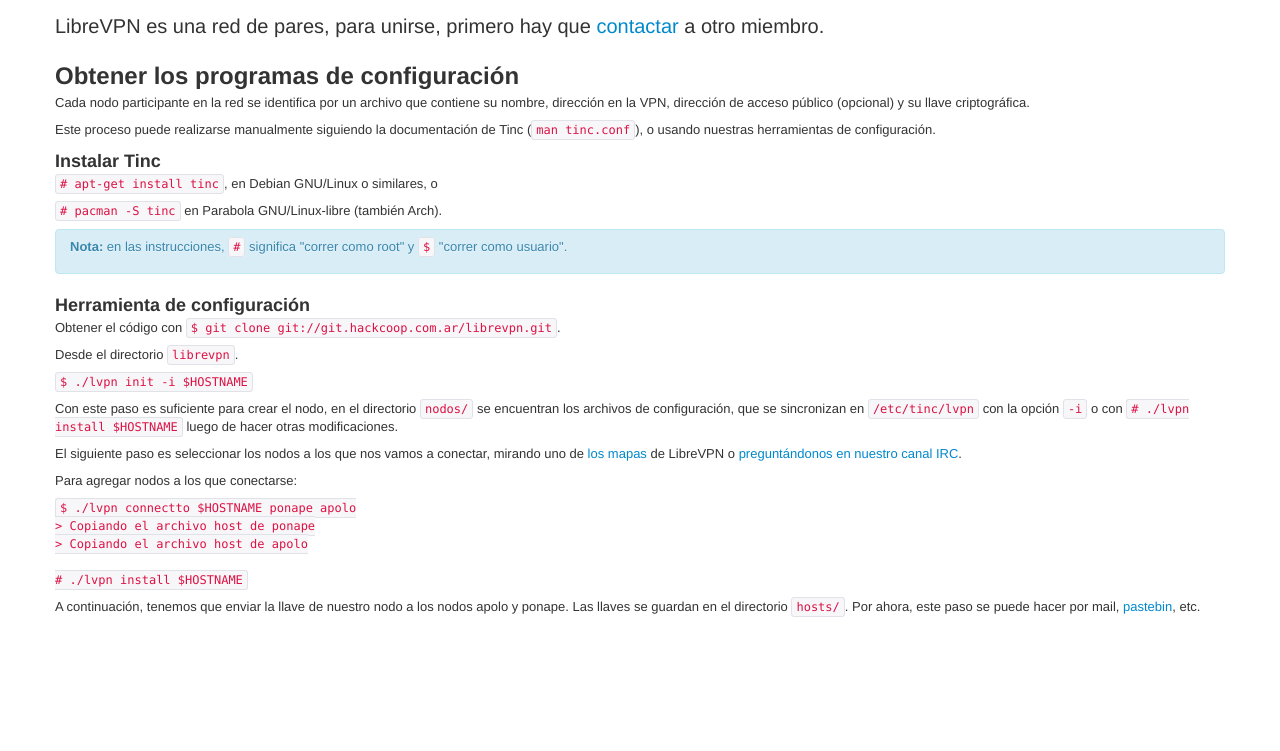
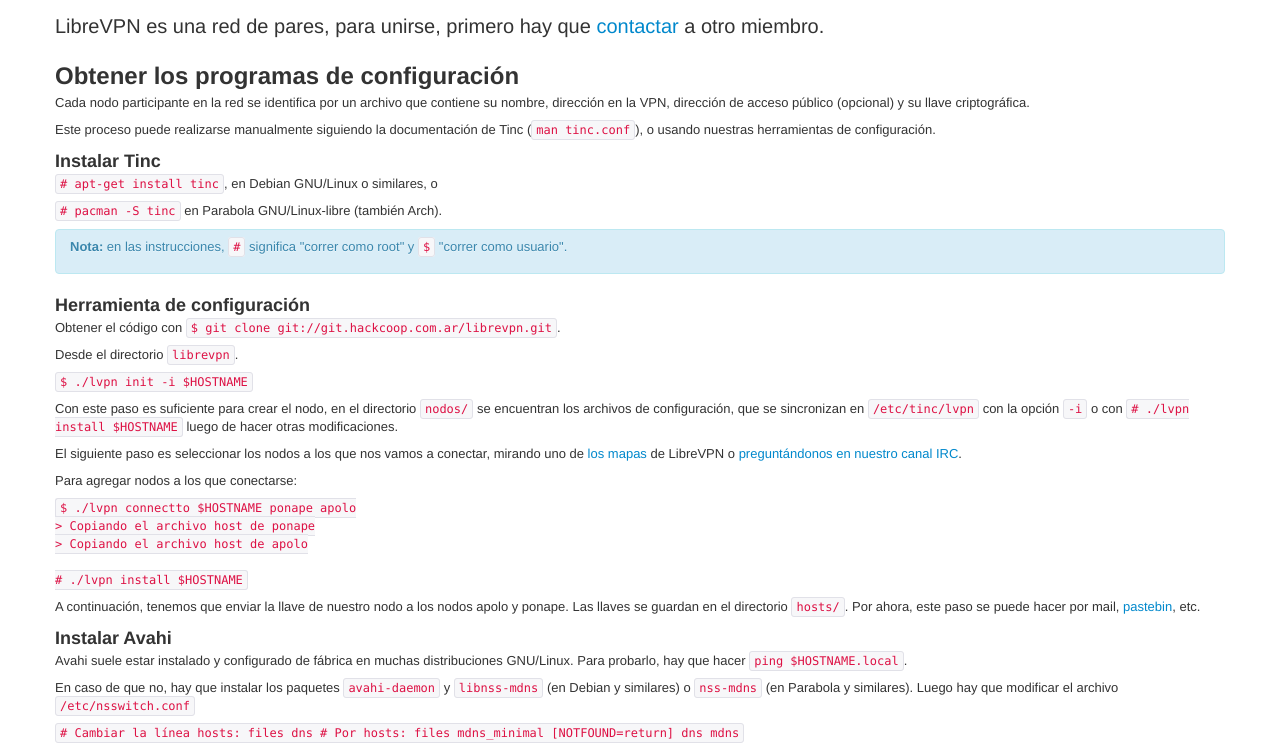
Before and after one commit to LibreVPN/librevpn.org, a plain HTML site: page index.html in a window 1280 px wide. Shown: the part 599-1350 px from the top of the page. Before the commit the page ends 1224 px from the top, so only its background shows below. Drawn offline with Linux system fonts and the light colour scheme.

Commit message:
Explicación de Avahi

```diff
--- a/index.html
+++ b/index.html
@@ -88,8 +88,8 @@
         </div>
 
         <p class="lead">LibreVPN es una red de pares, para unirse, primero hay
-        que <a href="http://listas.hackcoop.com.ar/listinfo/vpn">contactar</a> a otro
-        miembro.</p>
+        que <a href="http://listas.hackcoop.com.ar/listinfo/vpn">contactar</a>
+        a otro miembro.</p>
 
         <h2>Obtener los programas de configuración</h2>
 
@@ -146,6 +146,23 @@
         <code>hosts/</code>.  Por ahora, este paso se puede hacer por mail, <a
         href="http://pastie.org">pastebin</a>, etc.</p>
 
+
+        <h3>Instalar Avahi</h3>
+        <p>Avahi suele estar instalado y configurado de fábrica en muchas
+        distribuciones GNU/Linux.  Para probarlo, hay que hacer <code>ping
+        $HOSTNAME.local</code>.</p>
+
+        <p>En caso de que no, hay que instalar los paquetes
+        <code>avahi-daemon</code> y <code>libnss-mdns</code> (en Debian y
+        similares) o <code>nss-mdns</code> (en Parabola y similares).  Luego
+        hay que modificar el archivo <code>/etc/nsswitch.conf</code></p>
+
+        <p><code># Cambiar la línea
+        hosts: files dns
+        # Por
+        hosts: files mdns_minimal [NOTFOUND=return] dns mdns
+        </code></p>
+
       </section>
 
     </div>
```
